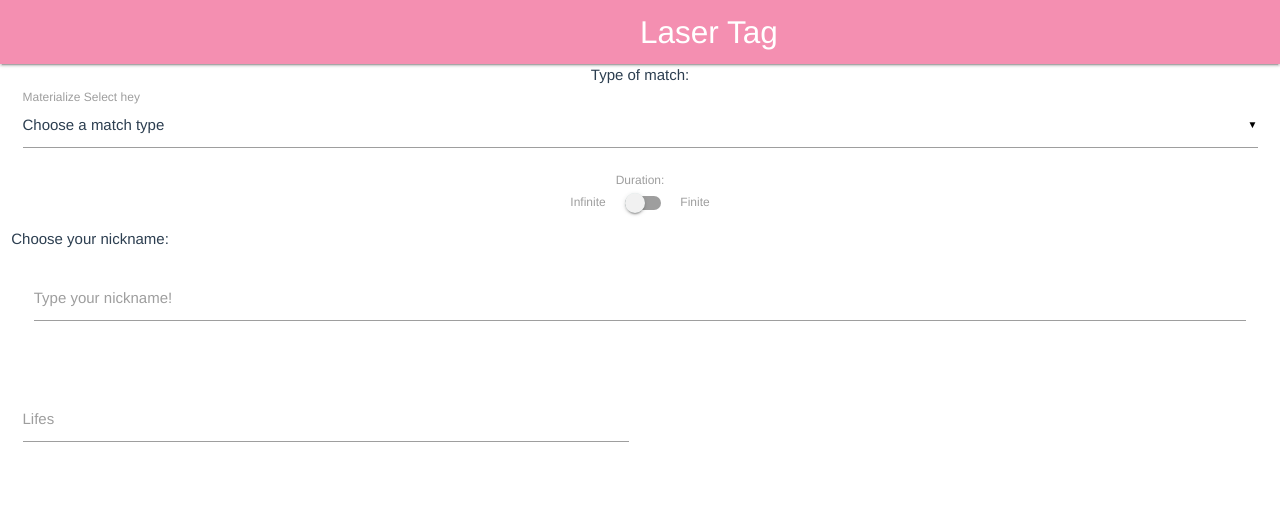
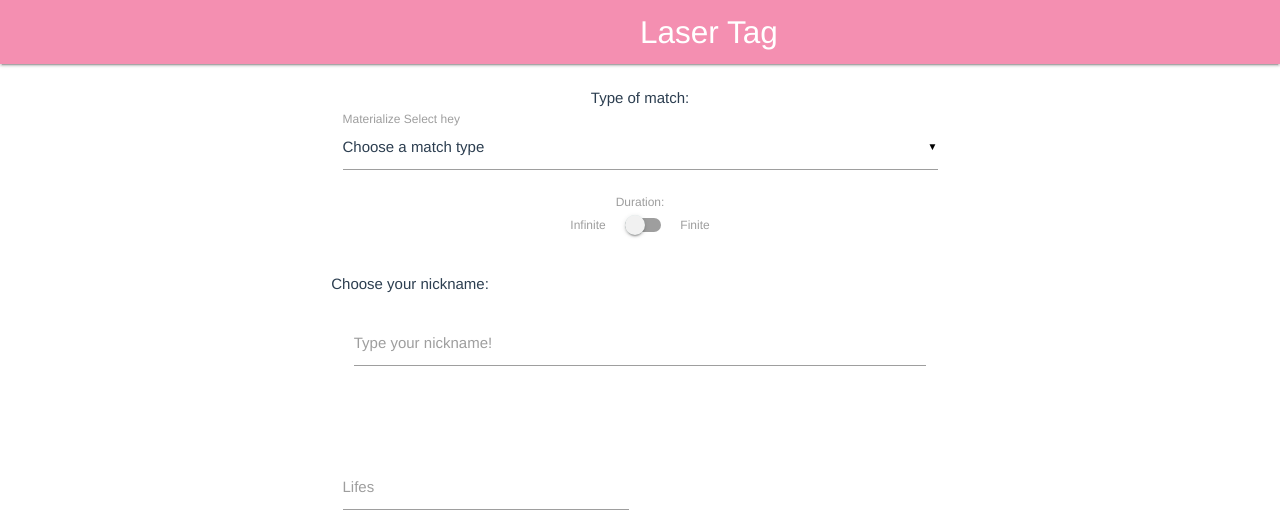
Before and after one commit to CoreDumped-ETSISI/FrontCoreTag, a Vue app: page / in a window 1280 px wide. Both pictures are taken after a click on the link "MATCH!". Shown: the top 530 px of the page. Built offline with nearby package versions, Linux system fonts and the light colour scheme.

Commit message:
Basic bad done alignment

```diff
--- a/src/components/Match.vue
+++ b/src/components/Match.vue
@@ -1,10 +1,11 @@
 <template>
-    <div class="row">
-        <form class="col s12">
+    <div class="row main">
+        <br>
+        <form class="col s6 offset-s3">
             <div class="row">
-                <Type/>
-                <Duration/>
-                <Players/>
+                <Type/><br>
+                <Duration/><br>
+                <Players/><br>
                 <Lifes/>
             </div>
         </form>
@@ -27,3 +28,7 @@ export default {
     }
 }
 </script>
+
+<style>
+
+</style>
```
